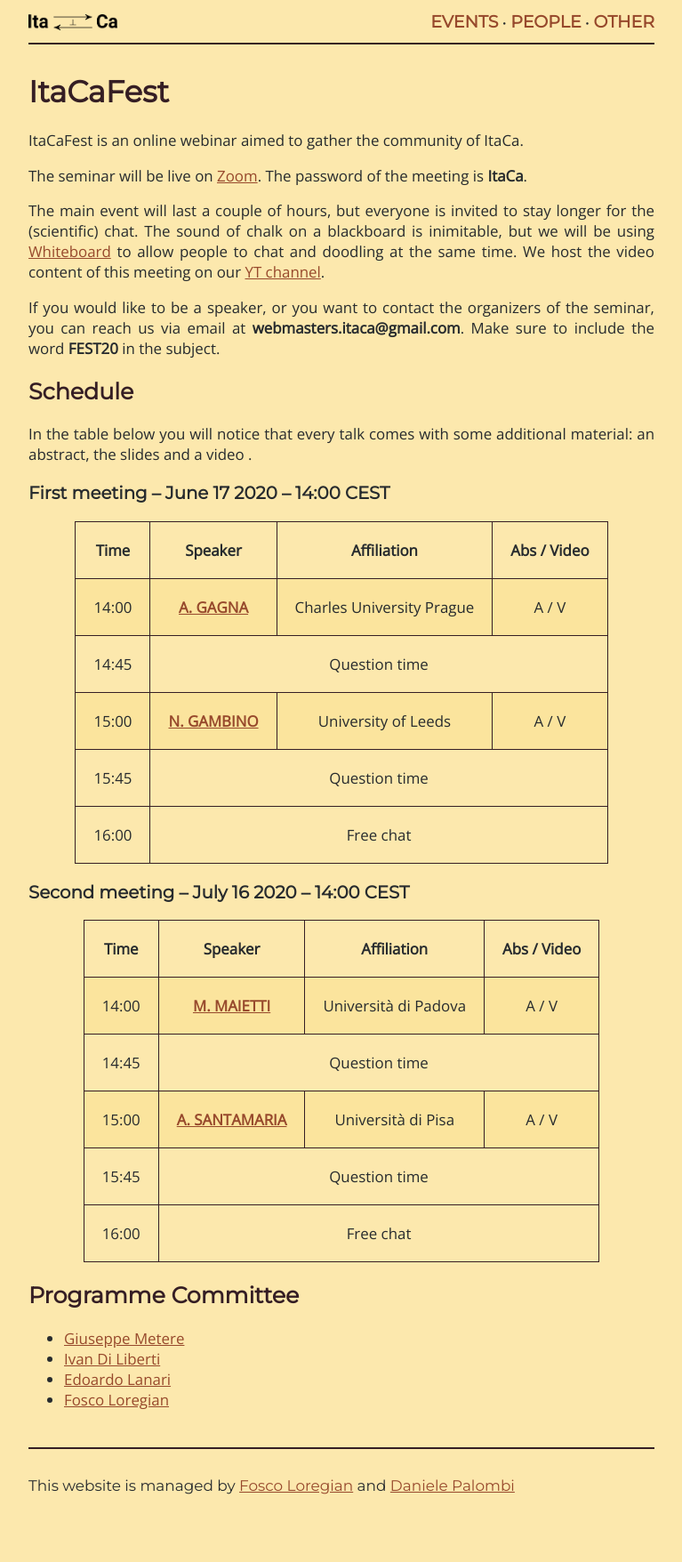
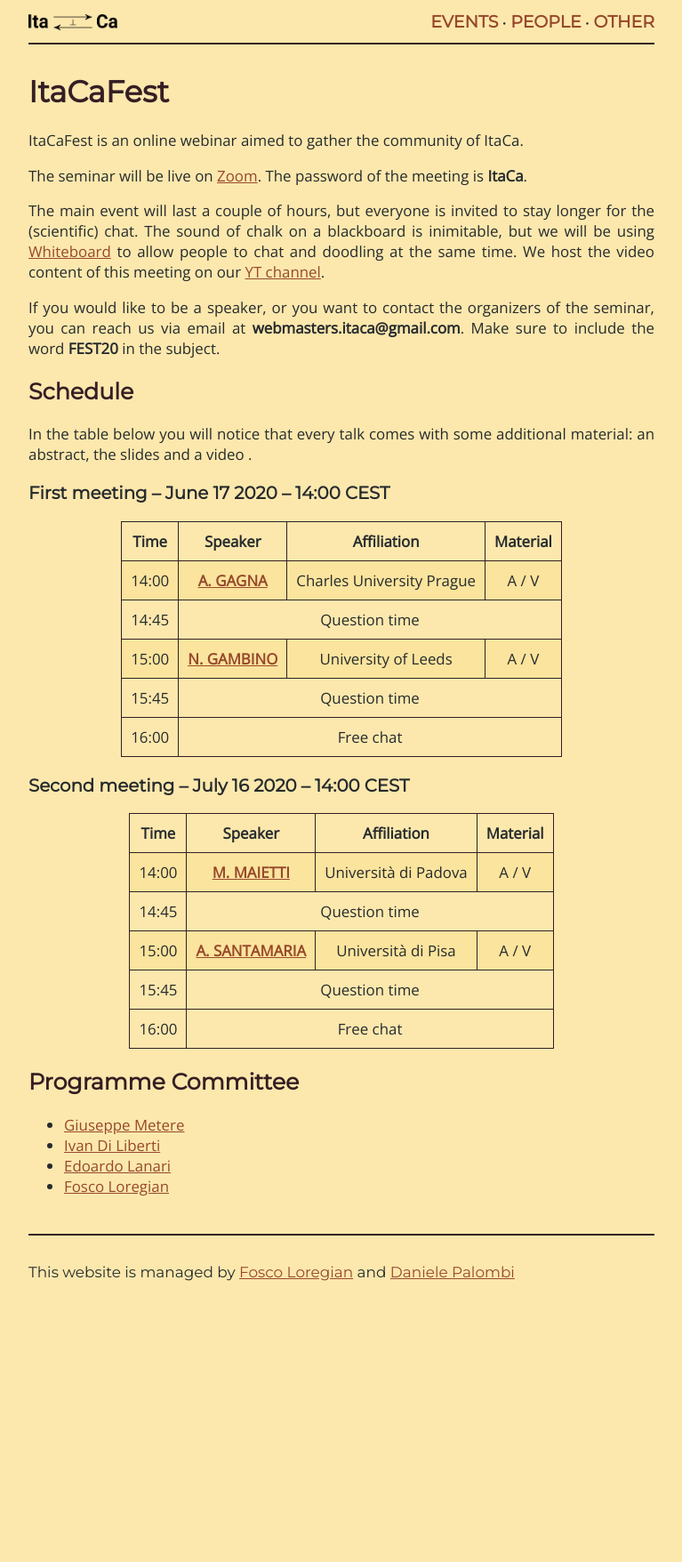
Before and after one commit to Progetto-ItaCa/Progetto-ItaCa.github.io, a Jekyll site: the page built from pages/fest.md, in a window 1280 px wide. Shown: the whole page at 89% size, without its empty margins (256-1023 px from the left). Built offline with Jekyll 4.4.1, drawn with Linux system fonts in a browser that asks for light colours; our own code applies the rules of GitHub Pages for plain Markdown files; after the commit the page ends 1516 px from its top, so only the background shows below that.

Commit message:
tables suck less

```diff
--- a/assets/css/main.css
+++ b/assets/css/main.css
@@ -212,7 +212,7 @@ table {
 }
 
 th, td {
-    padding: 20px;
+    padding: 10px;
 }
 
 table, th, td {
--- a/pages/fest.md
+++ b/pages/fest.md
@@ -33,7 +33,7 @@ In the table below you will notice that every talk comes with some additional ma
       <th style="text-align: center">Time</th>
       <th style="text-align: center">Speaker</th>
       <th style="text-align: center">Affiliation</th>
-      <th style="text-align: center">Abs / Video</th>
+      <th style="text-align: center">Material</th>
     </tr>
   </thead>
   <tbody>
@@ -82,7 +82,7 @@ In the table below you will notice that every talk comes with some additional ma
       <th style="text-align: center">Time</th>
       <th style="text-align: center">Speaker</th>
       <th style="text-align: center">Affiliation</th>
-      <th style="text-align: center">Abs / Video</th>
+      <th style="text-align: center">Material</th>
     </tr>
   </thead>
   <tbody>
```
Also changed, not shown: 1 other file.
